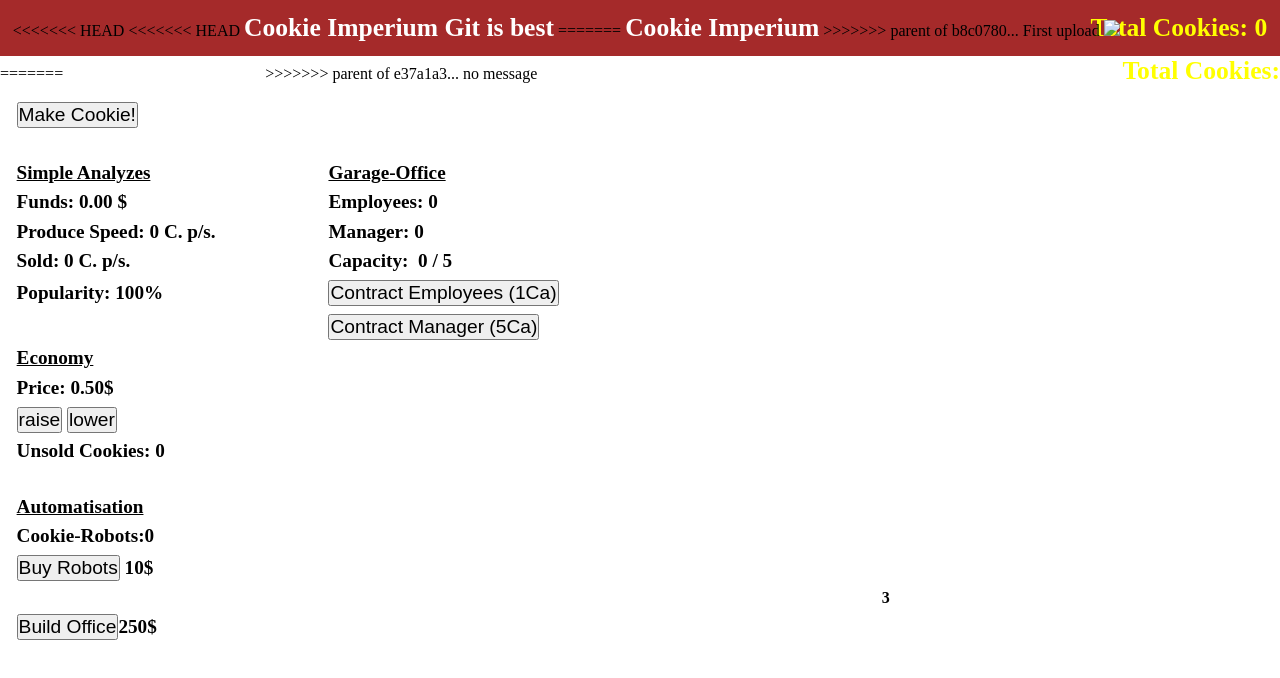
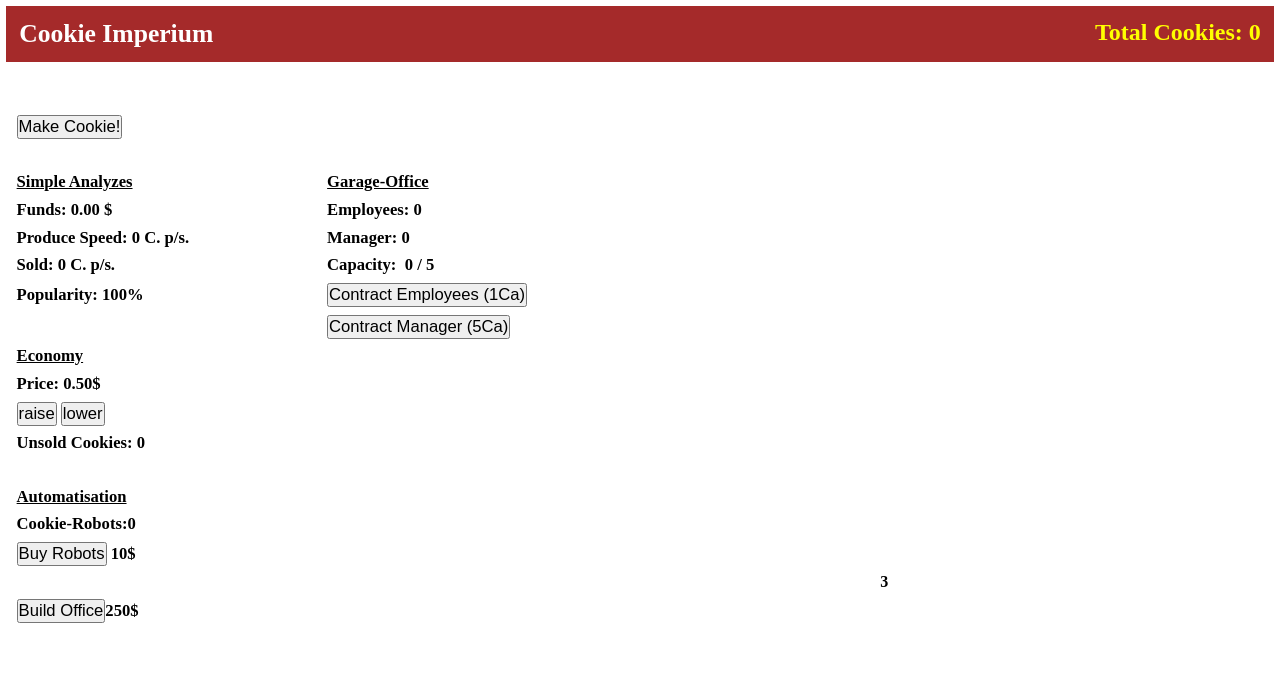
Before and after one commit to samuelkarsko/cookieimperium, a plain HTML site: page index.html in a window 1280 px wide. Drawn offline with nearby package versions, Linux system fonts and the light colour scheme; a web font is replaced by a local one.

Commit message:
Basis Version
A good basis for the development of the "employee-system"

```diff
--- a/index.html
+++ b/index.html
@@ -18,13 +18,9 @@
 
 
 <div id="console">
-<<<<<<< HEAD
-<<<<<<< HEAD
-    <h1>Cookie Imperium Git is best</h1>
-=======
+
     <h1>Cookie Imperium</h1>
->>>>>>> parent of b8c0780... First upload
-      <img src="star.png"  class="star">
+
 
 
     <h2 style="position: all; margin-left: -5vw;">Total Cookies: <span id="totalcookies"></span></h2>
@@ -32,11 +28,9 @@
 
 
 
-=======
     <h1>Cookie Imperium</h1>
-    <h2>Total Cookies: <span id="totalcookies"></span></h2>
 </div>
->>>>>>> parent of e37a1a3... no message
+
 <div id="realbody">
 
     <table style="width:100%">
--- a/style.css
+++ b/style.css
@@ -5,13 +5,9 @@
 #console{
 	background-color: brown;
 	padding: 1vw;
-<<<<<<< HEAD
 	margin: .5vw
-    transition: 3s;
     -webkit-transition: 5s;
-=======
 	margin: .5vw;
->>>>>>> parent of e37a1a3... no message
 }
 
 #realbody{
@@ -34,18 +30,18 @@ h1{
 h2{
 	color: yellow;
 	font-family: font1;
-	font-size: 2vw;
+	font-size: vw;
 	display: inline;
 	float: right;
 }
 
 p, h3{
 	display: inline;
-	font-size: 1.5vw;
+	font-size: 1.3vw;
 }
 
 input{
-	font-size: 1.5vw;
+	font-size: 1.3vw;
 }
 
 
@@ -63,19 +59,6 @@ th, td {
 .filler{
 	visibility: hidden;
 }
-
-
-
-
-
-
-
-
-
-
-
-
-
 
 
 
```
